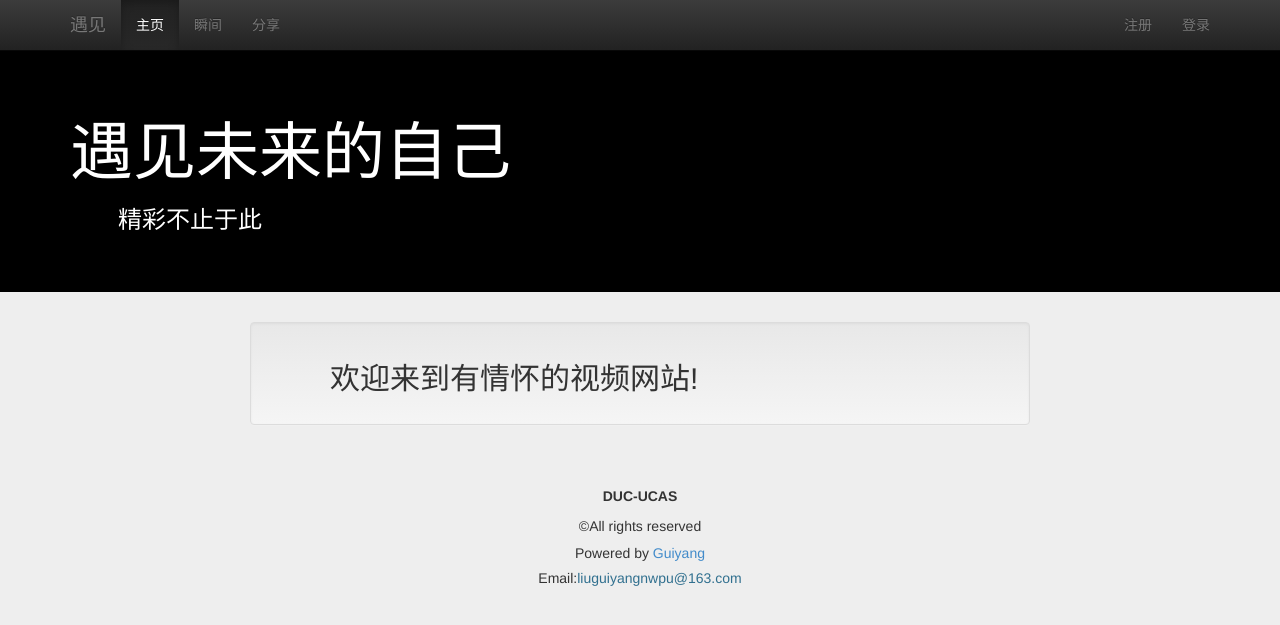
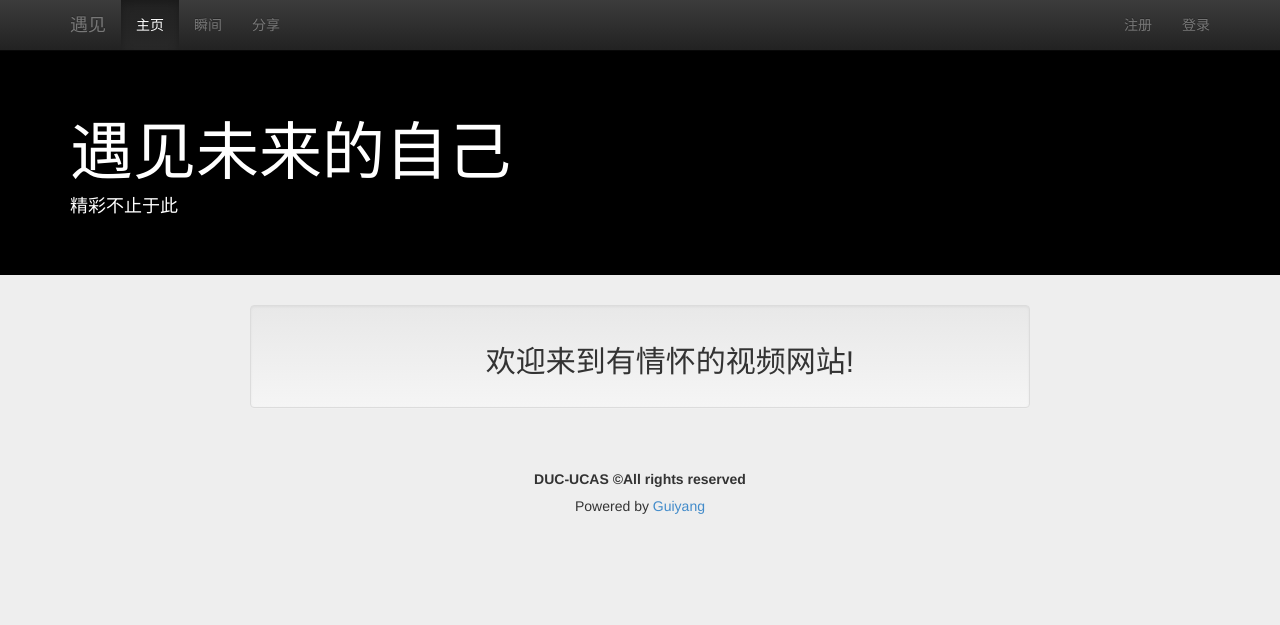
Before and after one commit to guiyang882/TrackingToolBox, a Django app: page / in a window 1280 px wide. Shown: the top 625 px of the page. Run offline with Django 3.2, Linux system fonts and the light colour scheme; some libraries are stand-ins or nearby versions.

Commit message:
处理了页脚的问题，完善了查看用户上传页面的列表的展示部分，详情页面还没做出来

```diff
--- a/templates/management/base.html
+++ b/templates/management/base.html
@@ -60,7 +60,7 @@
 <header class="jumbotron subhead" id="header-base">
     <div class="container">
         <h1>遇见未来的自己</h1>
-        <h3>&emsp;&emsp;精彩不止于此</h3>
+        <h4>精彩不止于此</h4>
     </div>
 </header>
 <!-- /.header -->
@@ -69,18 +69,23 @@
 <!-- /.main -->
 
 <!-- footer -->
-<footer class="footer" role="contentinfo">
+<footer class="footer" role="contentinfo" id="footer">
     <hr>
     <div class="container">
-        <p class="text-center"><strong>DUC-UCAS</strong></p>
-        <p class="text-center">©All rights reserved</p>
+        <p class="text-center"><strong>DUC-UCAS ©All rights reserved</strong></p>
         <h5 class="text-center"> Powered by&nbsp;<a href="https://github.com/liuguiyangnwpu/ForeSight">Guiyang</a></h5>
-        <h5 class="text-center">Email:<span class="text-info">liuguiyangnwpu@163.com</span></h5>
     </div>
 </footer>
 <!-- /.footer-->
 <script type="text/javascript">
     $('#{{active_menu}}').addClass("active");
 </script>
+
+<script type="text/javascript">
+    var w=window.innerWidth || document.documentElement.clientWidth || document.body.clientWidth;
+    var h=window.innerHeight || document.documentElement.clientHeight || document.body.clientHeight;
+    document.getElementById("footer").style.width=w + "px";
+</script>
+
 </body>
 </html>
--- a/templates/management/index.html
+++ b/templates/management/index.html
@@ -7,7 +7,7 @@
     <div class="container">
         <div class="row">
             <div class="col-md-8 col-md-offset-2 well">
-                <h2>&emsp;&emsp;欢迎来到有情怀的视频网站!</h2>
+                <h2 style="text-align: center">&emsp;&emsp;欢迎来到有情怀的视频网站!</h2>
 
             </div>
         </div>
```
Also changed, not shown: ManageMent/static/css/base.css (+18 -0 lines), db.sqlite3.
